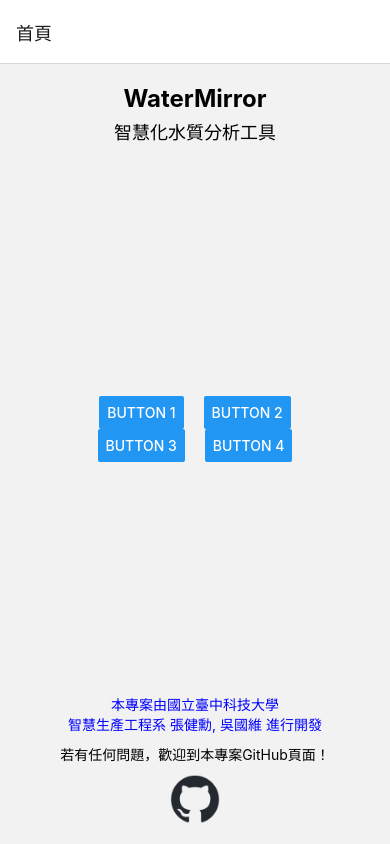
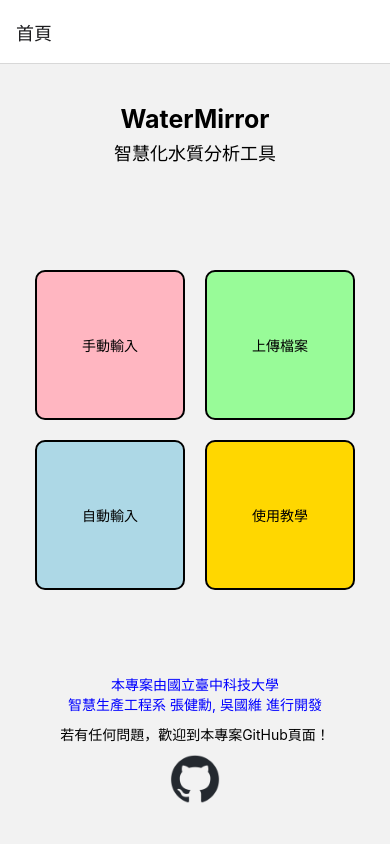
Before and after one commit to KageRyo/WaterMirror, a React Native app in the folder WaterMirror/: screen /Home in a window 390 px wide. Built offline with nearby package versions, Linux system fonts and the light colour scheme.

Commit message:
refactor: Home.js component structure and styles.

```diff
--- a/WaterMirror/src/Home.js
+++ b/WaterMirror/src/Home.js
@@ -1,96 +1,127 @@
 import React from 'react';
-import { View, Button, Text, Image, TouchableOpacity, Linking, StyleSheet } from 'react-native';
+import { View, Text, Image, TouchableOpacity, Linking, StyleSheet } from 'react-native';
 import { useNavigation } from '@react-navigation/native';
 import GitHubMark from '../assets/github-mark.png';
 
-// 定義導航到 GitHub 頁面的函式
-const navigateToGitHub = () => {
-  Linking.openURL('https://github.com/RotatingPotato/WaterMirror');
+const githubUrl = 'https://github.com/RotatingPotato/WaterMirror';
+
+// 頂部區塊
+const Top = () => {
+  return (
+    <View style={topStyles.top}>
+      <Text style={topStyles.title}>WaterMirror</Text>
+      <Text style={topStyles.subtitle}>智慧化水質分析工具</Text>
+    </View>
+  );
 };
 
-// 頂部文字組件
-const TopSection = () => (
-  <View style={styles.topContainer}>
-    <Text style={styles.title}>WaterMirror</Text>
-    <Text style={styles.subtitle}>智慧化水質分析工具</Text>
-  </View>
-);
+// 按鈕區塊
+const BtnSection = ({ navigation }) => {
+  return (
+    <View style={btnStyles.btnContainer}>
+      <View style={btnStyles.btnRow}>
+        <CustomBtn {...btnData[0]} navigation={navigation} />
+        <View style={btnStyles.btnSpace} />
+        <CustomBtn {...btnData[1]} navigation={navigation} />
+      </View>
+      <View style={btnStyles.btnRow}>
+        <CustomBtn {...btnData[2]} navigation={navigation} />
+        <View style={btnStyles.btnSpace} />
+        <CustomBtn {...btnData[3]} navigation={navigation} />
+      </View>
+    </View>
+  );
+};
 
-// 按鈕組件
-const ButtonSection = ({ navigation }) => (
-  <View style={styles.buttonContainer}>
-    <View style={styles.buttonRow}>
-      <Button title="Button 1" onPress={() => navigation.navigate('Calc')} />
-      <View style={styles.buttonSpace} />
-      <Button title="Button 2" />
+// 自訂按鈕元件
+const CustomBtn = ({ bgColor, text, onPress }) => {
+  return (
+    <TouchableOpacity style={[btnStyles.btn, { backgroundColor: bgColor }]} onPress={onPress}>
+      <Text style={styles.btnText}>{text}</Text>
+    </TouchableOpacity>
+  );
+};
+
+// 按鈕資料
+const btnData = [
+  {
+    text: '手動輸入',
+    route: 'Calc',
+    bgColor: '#FFB6C1',
+  },
+  {
+    text: '上傳檔案',
+    route: 'Upload',
+    bgColor: '#98FB98',
+  },
+  {
+    text: '自動輸入',
+    route: 'Auto',
+    bgColor: '#ADD8E6',
+  },
+  {
+    text: '使用教學',
+    route: 'Tutorial',
+    bgColor: '#FFD700',
+  },
+];
+
+// 底部區塊
+const Bottom = () => {
+  return (
+    <View style={bottomStyles.bottom}>
+      <Text style={bottomStyles.blue}>本專案由國立臺中科技大學</Text>
+      <Text style={[bottomStyles.blue, bottomStyles.bottomText]}>智慧生產工程系 張健勳, 吳國維 進行開發</Text>
+      <Text style={bottomStyles.bottomText}>若有任何問題，歡迎到本專案GitHub頁面！</Text>
+      <TouchableOpacity onPress={openGitHub}>
+        <Image source={GitHubMark} style={bottomStyles.githubImg} />
+      </TouchableOpacity>
     </View>
-    <View style={styles.buttonSpace} />
-    <View style={styles.buttonRow}>
-      <Button title="Button 3" />
-      <View style={styles.buttonSpace} />
-      <Button title="Button 4" />
-    </View>
-  </View>
-);
+  );
+};
 
-// 下部分組件
-const BottomSection = () => (
-  <View style={styles.bottomContainer}>
-    <Text style={styles.blueText}>本專案由國立臺中科技大學</Text>
-    <Text style={[styles.blueText, { marginBottom: 10 }]}>智慧生產工程系 張健勳, 吳國維 進行開發</Text>
-    <Text style={{ marginBottom: 10 }}>若有任何問題，歡迎到本專案GitHub頁面！</Text>
-    <TouchableOpacity onPress={navigateToGitHub}>
-      <Image source={GitHubMark} style={{ width: 50, height: 50 }} />
-    </TouchableOpacity>
-  </View>
-);
+// 開啟 GitHub 連結
+const openGitHub = () => {
+  Linking.openURL(githubUrl);
+};
 
+// 畫面視窗
 export default function HomeScreen() {
   const navigation = useNavigation();
   return (
     <View style={styles.container}>
-      <TopSection />
-      <View style={styles.contentContainer}>
-        <ButtonSection navigation={navigation} />
+      <Top />
+      <View style={styles.content}>
+        <BtnSection navigation={navigation} />
       </View>
-      <BottomSection />
+      <Bottom />
     </View>
   );
 }
 
+// 主樣式表
 const styles = StyleSheet.create({
   container: {
     flex: 1,
     justifyContent: 'space-between',
     alignItems: 'center',
+    paddingVertical: 20,
   },
-  topContainer: {
+  content: {
+    flex: 1,
+    justifyContent: 'center',
+  },
+});
+
+// 頂部區塊樣式表
+const topStyles = StyleSheet.create({
+  top: {
     justifyContent: 'center',
     alignItems: 'center',
     marginTop: 20,
   },
-  contentContainer: {
-    flex: 1,
-    justifyContent: 'center',
-  },
-  buttonContainer: {
-    alignItems: 'center',
-    justifyContent: 'center',
-  },
-  buttonRow: {
-    flexDirection: 'row',
-    alignItems: 'center',
-  },
-  buttonSpace: {
-    width: 20,
-  },
-  bottomContainer: {
-    justifyContent: 'center',
-    alignItems: 'center',
-    marginBottom: 20,
-  },
   title: {
-    fontSize: 24,
+    fontSize: 25,
     fontWeight: 'bold',
     marginBottom: 5,
   },
@@ -98,7 +129,48 @@ const styles = StyleSheet.create({
     fontSize: 18,
     marginBottom: 20,
   },
-  blueText: {
+});
+
+// 按鈕區塊樣式表
+const btnStyles = StyleSheet.create({
+  btnContainer: {
+    alignItems: 'center',
+    justifyContent: 'center',
+  },
+  btnRow: {
+    flexDirection: 'row',
+    alignItems: 'center',
+    marginVertical: 10,
+  },
+  btn: {
+    width: 150,
+    height: 150,
+    borderRadius: 10,
+    justifyContent: 'center',
+    alignItems: 'center',
+    borderWidth: 2,
+    borderColor: '#000',
+  },
+  btnSpace: {
+    width: 20,
+  },
+});
+
+// 底部區塊樣式表
+const bottomStyles = StyleSheet.create({
+  bottom: {
+    justifyContent: 'center',
+    alignItems: 'center',
+    marginBottom: 20,
+  },
+  blue: {
     color: 'blue',
   },
+  bottomText: {
+    marginBottom: 10,
+  },
+  githubImg: {
+    width: 50,
+    height: 50,
+  },
 });
```
